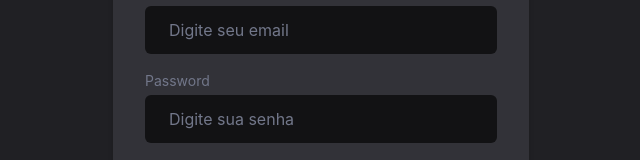
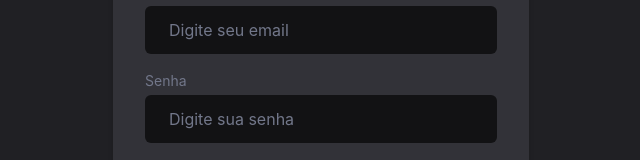
Before and after one commit to BrenoJLeal02/frontendtransaction, a React (Vite) app: page / in a window 1280 px wide. Shown: the part 306-466 px from the top of the page, without its empty margins (319-959 px from the left). Built offline with nearby package versions, Linux system fonts and the light colour scheme.

Commit message:
feat: plmdds

```diff
--- a/src/pages/LoginPage/LoginPage.tsx
+++ b/src/pages/LoginPage/LoginPage.tsx
@@ -8,7 +8,7 @@ import {
   Text,
   useToast,
 } from "@chakra-ui/react";
-import { Link } from "react-router-dom";
+import { Link, useNavigate } from "react-router-dom";
 import CustomLabel from "../../components/CustomLabel/CustomLabel";
 import { CustomInput } from "../../components/CustomInput/CustomInput";
 import { useForm, SubmitHandler } from "react-hook-form";
@@ -20,11 +20,16 @@ export function LoginPage() {
   const { register, handleSubmit, formState: { errors } } = useForm<LoginFormData>();
   const [loading, setLoading] = useState(false);
   const toast = useToast();
+  const navigate = useNavigate();
 
 const onSubmit: SubmitHandler<LoginFormData> = async (data) => {
   try {
     setLoading(true);
+
     const response = await login(data);
+
+    // Adiciona um delay de 5 segundos (5000 ms) antes de prosseguir
+    setTimeout(() => {
       localStorage.setItem("jwtToken", response.token);
 
       toast({
@@ -35,7 +40,8 @@ export function LoginPage() {
         isClosable: true,
       });
 
-    window.location.href = "/transacao";
+      navigate("/transacao");
+    }, 5000);
 
   } catch (error: any) {
     toast({
@@ -45,8 +51,7 @@ export function LoginPage() {
       duration: 3000,
       isClosable: true,
     });
-  } finally {
-    setLoading(false);
+    setLoading(false); // Precisa parar o loading em caso de erro
   }
 };
 
@@ -77,7 +82,7 @@ export function LoginPage() {
               </Box>
 
               <Box>
-                <CustomLabel>Password</CustomLabel>
+                <CustomLabel>Senha</CustomLabel>
                 <CustomInput
                   type="password"
                   placeholder="Digite sua senha"
--- a/src/pages/RegisterPage/RegisterPage.tsx
+++ b/src/pages/RegisterPage/RegisterPage.tsx
@@ -23,7 +23,6 @@ export function RegisterPage() {
     handleSubmit,
     formState: { errors, isSubmitted },
   } = useForm<RegisterFormData>();
-
   const toast = useToast();
   const navigate = useNavigate();
   const [loading, setLoading] = useState(false);
@@ -32,6 +31,7 @@ export function RegisterPage() {
     try {
       setLoading(true);
       const response = await register(data);
+       setTimeout(() => {
       toast({
         title: "Cadastro realizado",
         description: `Bem-vindo, ${response.data.username}`,
@@ -40,6 +40,7 @@ export function RegisterPage() {
         isClosable: true,
       });
       navigate("/");
+    },5000)
     } catch (error: any) {
       toast({
         title: "Erro ao cadastrar",
@@ -96,7 +97,7 @@ export function RegisterPage() {
               </Box>
 
               <Box>
-                <CustomLabel>Username</CustomLabel>
+                <CustomLabel>Nome de Usuário</CustomLabel>
                 <CustomInput
                   type="text"
                   placeholder="Digite seu username"
@@ -112,7 +113,7 @@ export function RegisterPage() {
               </Box>
 
               <Box>
-                <CustomLabel>Password</CustomLabel>
+                <CustomLabel>Senha</CustomLabel>
                 <CustomInput
                   type="password"
                   placeholder="Digite sua senha"
```
Lines whose indentation alone changed are shown as unchanged.
